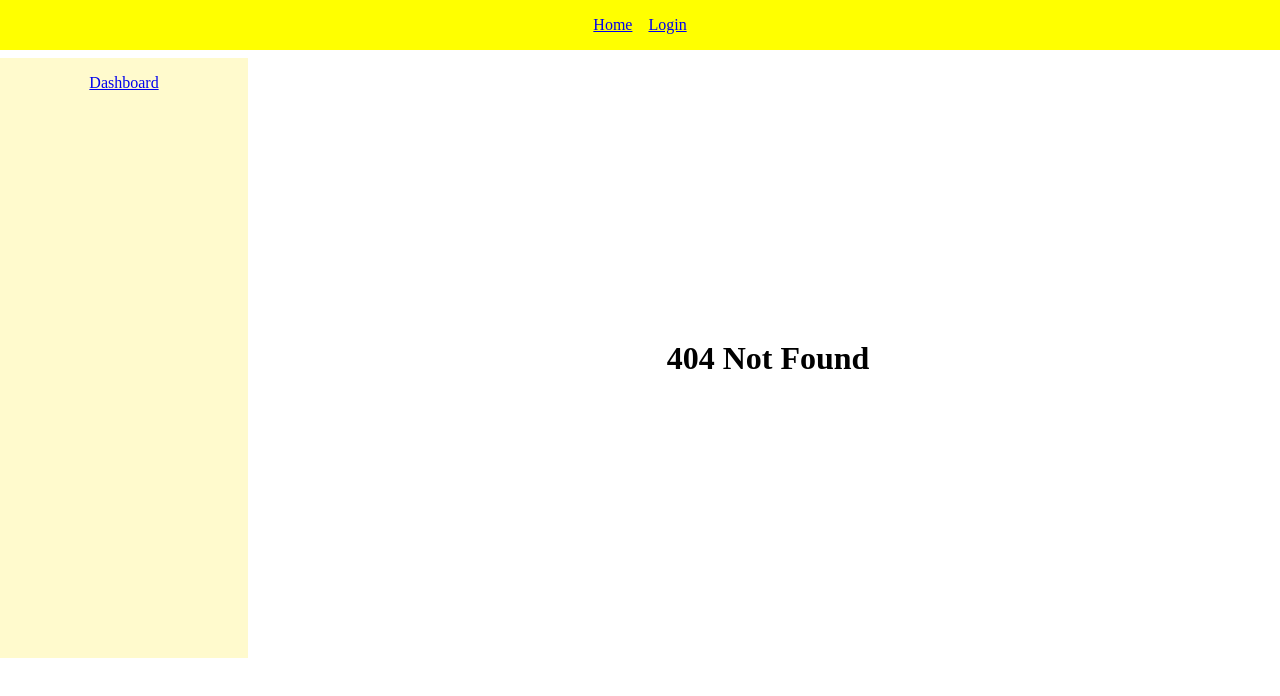
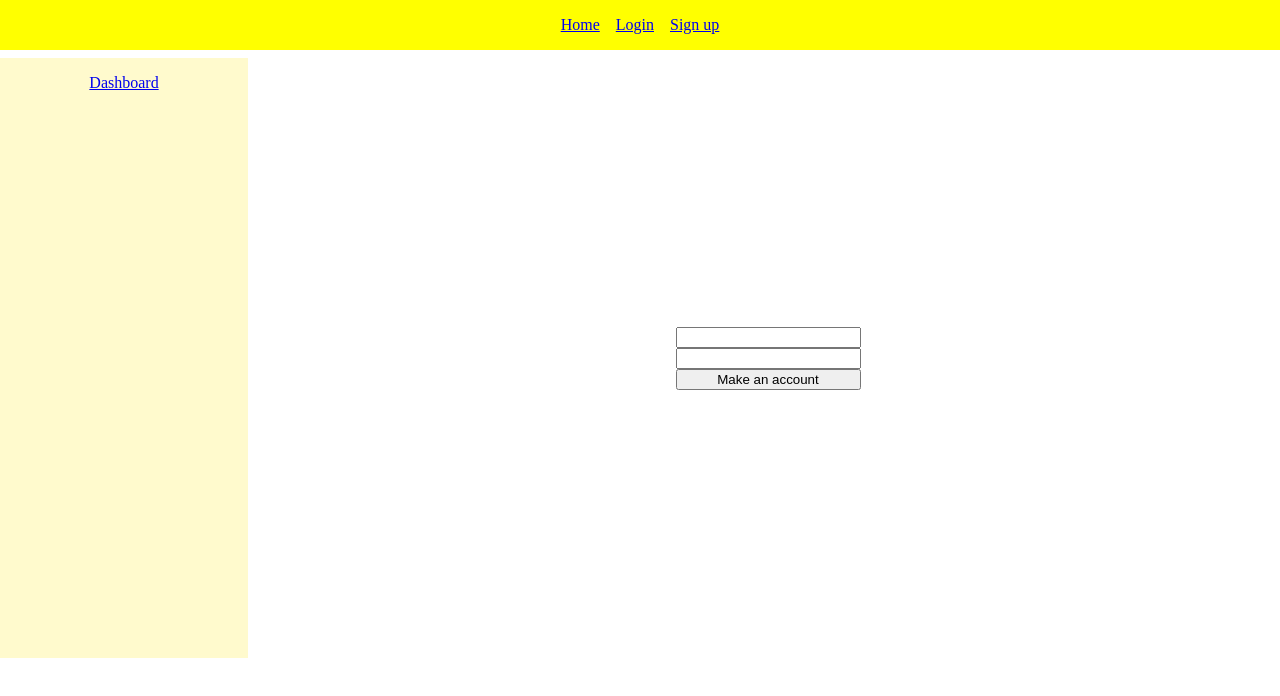
Before and after one commit to vibesprint/collaborative-notes-app, a React (Vite) app: page /signup in a window 1280 px wide. Before the commit this address had no page. Shown: the top 696 px of the page. Built offline with nearby package versions, Linux system fonts and the light colour scheme; no server answers.

Commit message:
included supabase, wired in sign in and sign up and logout

```diff
--- a/package.json
+++ b/package.json
@@ -10,6 +10,7 @@
     "preview": "vite preview"
   },
   "dependencies": {
+    "@supabase/supabase-js": "^2.108.2",
     "@tanstack/react-query": "^5.101.0",
     "react": "^19.2.6",
     "react-dom": "^19.2.6",
--- a/src/App.jsx
+++ b/src/App.jsx
@@ -3,11 +3,10 @@ import { AppShell } from './components/AppShell.jsx'
 import { NotFoundPage } from './pages/NotFoundPage.jsx'
 import { LoginPage } from './pages/LoginPage.jsx'
 import { LogoutPage } from './pages/LogoutPage.jsx'
+import { SignUpPage } from './pages/SignUpPage.jsx'
 import { ProtectedRoute } from './ProtectedRoute.jsx'
 
 import { useState } from 'react'
-
-import { useAuth } from './features/auth/auth.jsx'
 
 export function App() {
 
@@ -17,6 +16,7 @@ export function App() {
             <Route index element={<div />}/>
             <Route path="/login" element={<LoginPage />}/>
             <Route path="/logout" element={<LogoutPage />}/>
+            <Route path="/signup" element={<SignUpPage />}/>
             <Route path="/dashboard" element={
                 <ProtectedRoute>
                   <h1>Dashboard</h1>
--- a/src/ProtectedRoute.jsx
+++ b/src/ProtectedRoute.jsx
@@ -1,6 +1,9 @@
 import styles from './styles/UnauthorizedPage.module.css'
+import { useAuth } from './features/auth/auth.jsx'
 
-export function ProtectedRoute({ loggedIn, children }) {
+export function ProtectedRoute({ children }) {
+    const loggedIn = useAuth(state => !!state.session)
+
     if (!loggedIn) {
         return <UnauthorizedPage />
     }
--- a/src/components/AppShell.jsx
+++ b/src/components/AppShell.jsx
@@ -6,7 +6,7 @@ import { getSidebarByLogIn } from './Sidebar.jsx'
 import { useAuth } from '../features/auth/auth.jsx'
 
 export function AppShell() {
-    const loggedIn = useAuth(state => state.loggedIn)
+    const loggedIn = useAuth(state => !!state.session)
     const Sidebar = getSidebarByLogIn(loggedIn)
 
     return (
@@ -17,6 +17,7 @@ export function AppShell() {
                  <div className={styles.links}>
                   <Link to="/">Home</Link>
                   { !loggedIn && <Link to="/login">Login</Link> }
+                  { !loggedIn && <Link to="/signup">Sign up</Link> }
                   { loggedIn && <Link to="/logout">Logout</Link> }
                  </div>
             </div>
--- a/src/features/auth/auth.jsx
+++ b/src/features/auth/auth.jsx
@@ -1,20 +1,32 @@
 import { create } from 'zustand'
 import { persist } from 'zustand/middleware'
 
-export const useAuth = create(persist((set) => ({
-    loggedIn: false,
-    login: (username, password) => {
-        if (username === "admin" && password === "admin")
-        {
-            set({ loggedIn: true })
-            return [true, null]
-        }
-        set({ loggedIn: false })
-        return [false, 'invalid username or password']
+import { loginWithEmail, logout as supabaseLogout, supabase, signUpWithEmail } from '../../lib/supabase/auth.js'
+
+export const useAuth = create((set) => ({
+    session: null,
+    loading: true,
+    user: null,
+    login: async (username, password) => {
+        const { data, error } = await loginWithEmail(username, password)
+
+        return error ? [false, error.message] : [true, null]
     },
 
-    logout: () => {
-        set({ loggedIn: false })
-        return [true, null]
+    logout: async () => {
+        const { error } = await supabaseLogout()
+        return error ? [false, error.message] : [true, null]
+    },
+    signUp: async (email, password) => {
+        const { error } = await signUpWithEmail(email, password)
+        return (error != null) ? [false, error.message] : [true, null]
     }
-}), { name: 'login-state' }))
+}))
+
+supabase.auth.getSession().then(({data: { session }}) => {
+    useAuth.setState({ session, user: session?.user ?? null, loading: false })
+})
+
+supabase.auth.onAuthStateChange((_event, session) => {
+    useAuth.setState({ session, user: session?.user ?? null, loading: false })
+})
--- /dev/null
+++ b/src/lib/supabase/auth.js
@@ -0,0 +1,29 @@
+import { createClient } from '@supabase/supabase-js'
+import { create } from 'zustand'
+
+export const supabase = createClient(import.meta.env.VITE_SUPABASE_URL, import.meta.env.VITE_SUPABASE_PUBLISHABLE_KEY)
+
+export async function loginWithEmail(username, password) {
+    const { data, error }  = await supabase.auth.signInWithPassword({
+        email: username,
+        password: password
+    })
+
+    return { data, error }
+
+}
+
+export async function logout() {
+    const result = await supabase.auth.signOut({ scope: 'local' })
+
+    return result;
+}
+
+export async function signUpWithEmail(email, password) {
+    const result = await supabase.auth.signUp({
+        email,
+        password
+    })
+
+    return result
+}
--- a/src/pages/LoginPage.jsx
+++ b/src/pages/LoginPage.jsx
@@ -5,10 +5,17 @@ import { Navigate } from 'react-router'
 import { useAuth } from '../features/auth/auth.jsx'
 
 export function LoginPage() {
-    const loggedIn = useAuth(state => state.loggedIn)
+    const session = useAuth(state => state.session)
+    const session_loading = useAuth(state => state.loading)
 
-    if (loggedIn) {
+    if ((!session_loading) && session != null) {
         return <Navigate to="/" replace />
+    }
+
+    if (session_loading) {
+        return (
+            <h1>Checking if you are logged in ...</h1>
+        )
     }
 
     return (
@@ -24,12 +31,16 @@ function LoginForm() {
     const [username, setUsername] = useState('')
     const [password, setPassword] = useState('')
     const [error, setError] = useState('')
+    const [notice, setNotice] = useState('')
 
     function handleSubmit() {
-        const [success, msg] = onLogin(username, password)
-        if (!success) {
-            setError(msg)
-        }
+        onLogin(username, password).then(([success, errmsg]) => {
+            if (errmsg != null)
+                setError(errmsg)
+            setNotice('')
+        })
+
+        setNotice('Logging in ...')
     }
 
     useEffect(() => {
@@ -40,6 +51,7 @@ function LoginForm() {
 
     return (
         <form className={styles.form} onSubmit={(event) => { event.preventDefault(); handleSubmit() }} >
+        { notice != '' && <h3>{notice}</h3> }
           <div className={styles.inputFields} >
             <input type="text" placeholder="Username" name="username" value={username} onChange={(event) => setUsername(event.target.value)} />
             <input type="password" placeholder="Password" name="password" value={password} onChange={(event) => setPassword(event.target.value)} />
--- a/src/pages/LogoutPage.jsx
+++ b/src/pages/LogoutPage.jsx
@@ -10,12 +10,13 @@ export function LogoutPage() {
 
     useEffect(() => {
 
-        const [succ, msg] = logout()
-        if(!succ) {
-            setError(msg)
-            return
-        }
-        setTimeout(() => setSuccess(succ), 2000)
+        logout().then(([success, errmsg]) => {
+            if (!success) {
+                setError(errmsg)
+                return
+            }
+            setTimeout(() => setSuccess(success), 1000)
+        })
 
     }, [])
 
--- /dev/null
+++ b/src/pages/SignUpPage.jsx
@@ -0,0 +1,69 @@
+import { useAuth } from '../features/auth/auth.jsx'
+import { useState, useEffect } from 'react'
+import styles from './styles/SignUpPage.module.css'
+import { Navigate } from 'react-router'
+
+export function SignUpPage() {
+    const loggedIn = useAuth(state => !!state.session)
+
+    if (loggedIn) {
+        return (
+            <h1>Logout of this accout to sign up with a new account</h1>
+        )
+    }
+
+    return (
+        <SignUpForm />
+    )
+}
+
+function SignUpForm() {
+    const signUp = useAuth(state => state.signUp)
+    const [email, setEmail] = useState('')
+    const [password, setPassword] = useState('')
+
+    const [error, setError] = useState('')
+    const [notice, setNotice] = useState('')
+    const [success, setSuccess] = useState(false)
+
+    useEffect(() => {
+        if (error === '') return;
+        const timer = setTimeout(() => setError(''), 3000)
+        return () => clearTimeout(timer)
+    }, [error, setError])
+
+    if (success) {
+        return <Navigate to="/login" />
+    }
+
+
+    function handleSubmit(event) {
+        event.preventDefault()
+        signUp().then(([success, errmsg]) => {
+            if (!success) {
+                setError(errmsg)
+                setSuccess(false)
+                setNotice('')
+            } else {
+                setTimeout(() => setSuccess(true), 2000)
+                setNotice('Sign up successful, redirecting')
+            }
+        })
+
+        setNotice('Signing up ...')
+    }
+
+    return (
+        <div className={styles.main}>
+         <div className={styles.content}>
+          {error !== '' && <p style={{ color: 'red' }}>Error: {error}</p>}
+          {notice !== '' && <p style={{ color: 'blue' }}>{notice}</p>}
+          <form onSubmit={handleSubmit} className={styles.content} >
+            <input type="email" value={email} name="email" onChange={(event) => setEmail(event.target.value)} />
+            <input type="password" value={password} name="password" onChange={(event) => setPassword(event.target.value)} />
+            <button type="submit">Make an account </button>
+          </form>
+         </div>
+        </div>
+    )
+}
--- /dev/null
+++ b/src/pages/styles/SignUpPage.module.css
@@ -0,0 +1,12 @@
+.main {
+    display: grid;
+    grid-template-rows: 100%;
+    grid-template-columns: 100%;
+    place-items: center;
+}
+
+.content {
+    display: flex;
+    flex-direction: column;
+    justify-items: center;
+}
```
Also changed, not shown: 2 other files (tests, documents, lock files or other folders).
